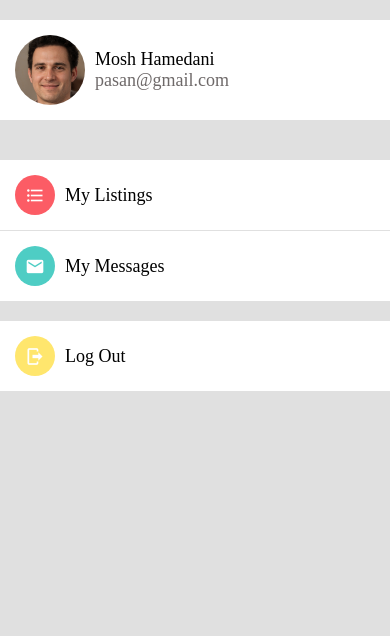
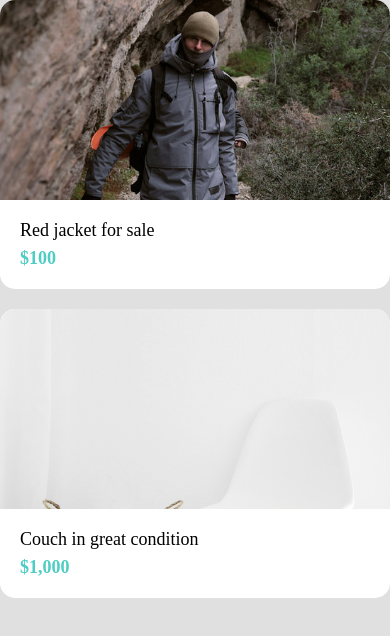
Before and after one commit to PasanMadhuranga/DoneWithIt, a React Native app: screen / in a window 390 px wide. Shown: the top 636 px of the page. Built offline with nearby package versions, Linux system fonts and the light colour scheme.

Commit message:
design listings screen

```diff
--- a/App.js
+++ b/App.js
@@ -6,12 +6,13 @@
 import { GestureHandlerRootView } from "react-native-gesture-handler";
 
 import AccountScreen from "./app/screens/AccountScreen";
+import ListingsScreen from "./app/screens/ListingsScreen";
 
 
 export default function App() {
   return (
     <GestureHandlerRootView>
-      <AccountScreen />
+      <ListingsScreen />
     </GestureHandlerRootView>
   );
 }
--- a/app/components/Screen.js
+++ b/app/components/Screen.js
@@ -4,14 +4,13 @@
 
 import colors from "../config/colors";
 
-function Screen({ children }) {
-  return <SafeAreaView style={styles.screen}>{children}</SafeAreaView>;
+function Screen({ children, style }) {
+  return <SafeAreaView style={[styles.screen, style]}>{children}</SafeAreaView>;
 }
 const styles = StyleSheet.create({
   screen: {
     paddingTop: Constants.statusBarHeight,
     flex: 1,
-    backgroundColor: colors.light,
   },
 });
 export default Screen;
--- a/app/screens/AccountScreen.js
+++ b/app/screens/AccountScreen.js
@@ -26,7 +26,7 @@
 
 function AccountScreen(props) {
   return (
-    <Screen>
+    <Screen style={styles.screen}>
       <View style={styles.container}>
         <ListItem
           title="Mosh Hamedani"
@@ -64,6 +64,9 @@
   container: {
     marginVertical: 20,
   },
+  screen: {
+    backgroundColor: colors.light,
+  },
 });
 
 export default AccountScreen;
--- /dev/null
+++ b/app/screens/ListingsScreen.js
@@ -0,0 +1,49 @@
+import React from "react";
+import { FlatList, View, StyleSheet } from "react-native";
+
+import Screen from "../components/Screen";
+import Card from "../components/Card";
+import colors from "../config/colors";
+
+const listings = [
+  {
+    id: 1,
+    title: "Red jacket for sale",
+    price: 100,
+    image: require("../assets/jacket.jpg"),
+  },
+  {
+    id: 2,
+    title: "Couch in great condition",
+    price: 1000,
+    image: require("../assets/chair.jpg"),
+  },
+];
+
+function ListingsScreen(props) {
+  return (
+    <Screen style={styles.screen}>
+        <FlatList
+          data={listings}
+          keyExtractor={(listing) => listing.id.toString()}
+          renderItem={({ item }) => (
+            <Card
+              title={item.title}
+              subTitle={"$" + item.price.toLocaleString()}
+              image={item.image}
+            />
+          )}
+        />
+    </Screen>
+  );
+}
+
+const styles = StyleSheet.create({
+  screen: {
+    backgroundColor: colors.light,
+    padding: 20,
+  },
+});
+
+
+export default ListingsScreen;
```
